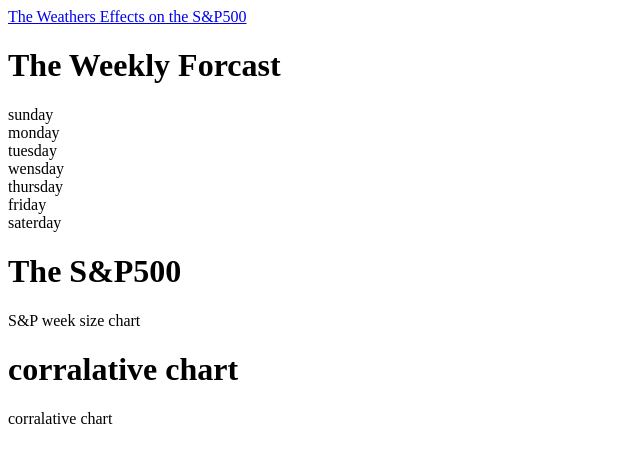
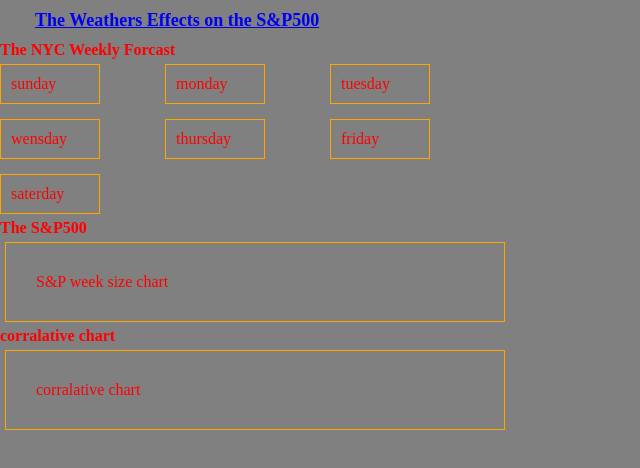
Before and after one commit to P1100s7/Project_1, a plain HTML site: page index.html in a window 1280 px wide. Shown: the whole page, without its empty margins (0-640 px from the left). Drawn offline with Linux system fonts and the light colour scheme.

Commit message:
rough placement of charts

```diff
--- a/assets/index.css
+++ b/assets/index.css
@@ -0,0 +1,56 @@
+:root {
+    --primary-color: red;
+    --secondary-color: gray;
+    --tertiary-color:  orange;
+}
+* {
+    margin: 0;
+    padding: 0;
+    box-sizing: border-box;
+}
+body {
+    color: var(--primary-color);
+    background-color: var(--secondary-color);
+}
+header {
+    padding: 10px 35px;
+    font-size: large;
+    font-weight: bold;
+}
+.forcast-head {
+    font-size: medium;
+
+}
+.forcast {
+    display: grid;
+    width: 1000px;
+    grid-template-columns: 5px 5px 5px;
+    gap: 5px 10em;
+    align-items: start;
+    flex-direction: row;
+}
+.weather {
+    width: 100px;
+    border: 1px solid var(--tertiary-color);
+    padding: 10px;
+    margin: 5px auto 5px auto;
+    align-self: center;
+}
+.index-head {
+    font-size: medium;
+}
+.index {
+    width: 500px;
+    border: 1px solid var(--tertiary-color);
+    padding: 30px;
+    margin: 5px;
+}
+.chart-head {
+    font-size: medium;
+}
+.chart {
+    width: 500px;
+    border: 1px solid var(--tertiary-color);
+    padding: 30px;
+    margin: 5px;
+}
--- a/index.html
+++ b/index.html
@@ -10,7 +10,7 @@
 </head>
 <body>
     <header><a href="./index.html">The Weathers Effects on the S&P500</a></header>
-    <h1 class="forcast-head">The Weekly Forcast</h1>
+    <h1 class="forcast-head">The NYC Weekly Forcast</h1>
     <div class="forcast">
         <article class="weather">
             sunday
@@ -36,14 +36,14 @@
 
     </div>
     <div>
-        <h1 class="">The S&P500</h1>
+        <h1 class="index-head">The S&P500</h1>
         <article class="index">
             S&P week size chart
         </article>
     </div>
     <div>
-        <h1>corralative chart</h1>
-        <div>
+        <h1 class="chart-head">corralative chart</h1>
+        <div class="chart">
             corralative chart
         </div>
     </div>
```
